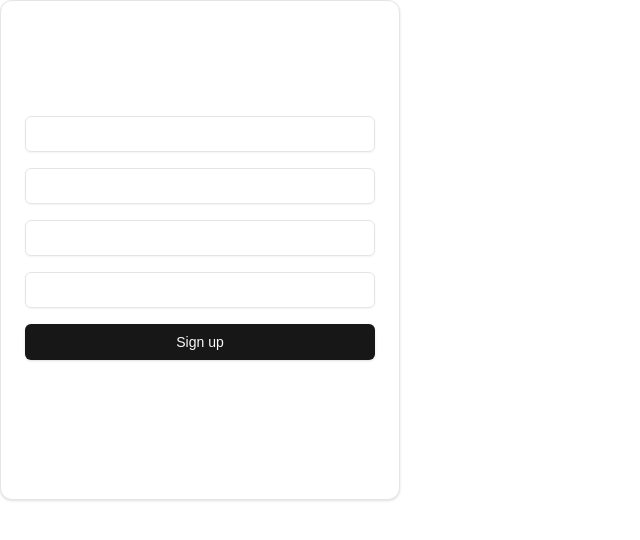
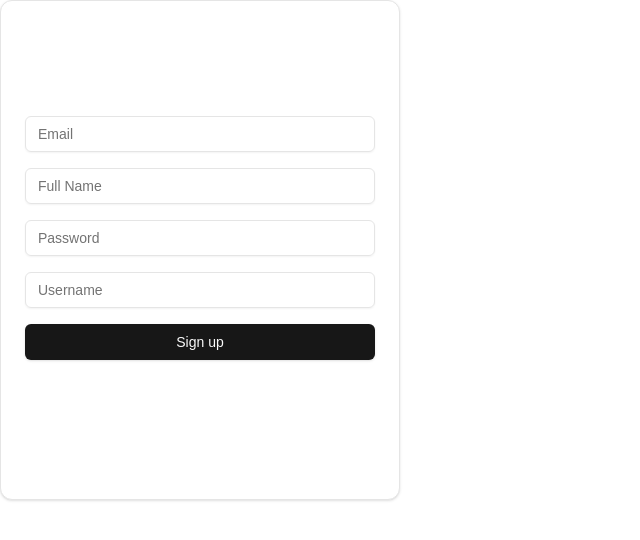
Before and after one commit to ImproviserWarren/Typegram, a Next.js app: page / in a window 1280 px wide. Shown: the top 540 px of the page, without its empty margins (0-640 px from the left). Built offline with nearby package versions, Linux system fonts and the light colour scheme.

Commit message:
revert 2

```diff
--- a/src/app/page.tsx
+++ b/src/app/page.tsx
@@ -3,7 +3,7 @@ import { z } from "zod"
 import { Button } from "@/components/ui/button";
 import { Input } from "@/components/ui/input";
 import { Card, CardContent } from "@/components/ui/card"
-import {ChangeEvent, useState} from "react"
+import { ChangeEvent, useState } from "react"
 
 const Page = () => {
   const [emailInput, setEmailInput] = useState<string>("")
@@ -22,12 +22,13 @@ const Page = () => {
     setUsernameInput(event.target.value);
     setUserErrorMessage("")
   }
+
   const validateUsername = () => {
     try {
       const parsedString: Username = usernameSchema.parse(usernameInput)
     } catch (error){
       if (error instanceof z.ZodError)
-        setUserErrorMessage("No")
+        setUserErrorMessage("Username must be between 3 and 30 characters.")
     }
   }
 
@@ -37,36 +38,86 @@ const Page = () => {
       setErrorMessage("")
     } catch (error) {
       if (error instanceof z.ZodError)
-      setErrorMessage("Bad")
+        setErrorMessage("Invalid email address.")
     }
   }
+
   const usernameSchema = z.string().max(30).min(3)
   type Username = z.infer<typeof usernameSchema>
   const emailSchema = z.string().email()
   type Email = z.infer<typeof emailSchema>
 
+  const handleSubmit = async () => {
+    validateEmail();
+    validateUsername();
+
+    // Only proceed if validation passed
+    if (!errorMessage && !userErrorMessage) {
+      try {
+        const response = await fetch('http://localhost:5000/api/signup', {
+          method: 'POST',
+          headers: {
+            'Content-Type': 'application/json',
+          },
+          body: JSON.stringify({
+            email: emailInput,
+            username: usernameInput,
+            password: passwordInput,
+            fullname: fullnameInput,
+          }),
+        });
+
+        const result = await response.json();
+
+        if (response.ok) {
+          // Handle success (e.g., show a success message or redirect)
+          console.log('Sign up successful:', result);
+        } else {
+          // Handle error from the backend (e.g., username already exists)
+          console.error('Signup failed:', result.message);
+          setErrorMessage(result.message);
+        }
+      } catch (error) {
+        console.error('Error during signup:', error);
+      }
+    }
+  }
 
   return (
     <Card className="flex justify-center items-center h-[500px] w-[400px]">
       <CardContent className="flex flex-col gap-4 w-full">
-      <Input
-      className="w-full"
-      value={emailInput}
-      onChange={handleEmailInput}>
-      </Input>
-      {errorMessage && <p className="text-red-500 text-base">{errorMessage}</p>}
+        <Input
+          className="w-full"
+          value={emailInput}
+          onChange={handleEmailInput}
+          placeholder="Email"
+        />
+        {errorMessage && <p className="text-red-500 text-base">{errorMessage}</p>}
 
-      <Input className="w-full"></Input>
-      <Input className="w-full"></Input>
-      <Input className="w-full" value={usernameInput} onChange={handleUsernameInput}></Input>
-      {userErrorMessage && <p className="text-red-500 text-base">{userErrorMessage}</p>}
-      <Button className='w-full' onClick={() => { validateEmail(); validateUsername()}}>Sign up</Button>
+        <Input
+          className="w-full"
+          value={fullnameInput}
+          onChange={(e) => setFullnameInput(e.target.value)}
+          placeholder="Full Name"
+        />
+        <Input
+          className="w-full"
+          value={passwordInput}
+          onChange={(e) => setPasswordInput(e.target.value)}
+          type="password"
+          placeholder="Password"
+        />
+        <Input
+          className="w-full"
+          value={usernameInput}
+          onChange={handleUsernameInput}
+          placeholder="Username"
+        />
+        {userErrorMessage && <p className="text-red-500 text-base">{userErrorMessage}</p>}
+        <Button className='w-full' onClick={handleSubmit}>Sign up</Button>
       </CardContent>
-
     </Card>
-
   )
 }
 
-
 export default Page;
```
